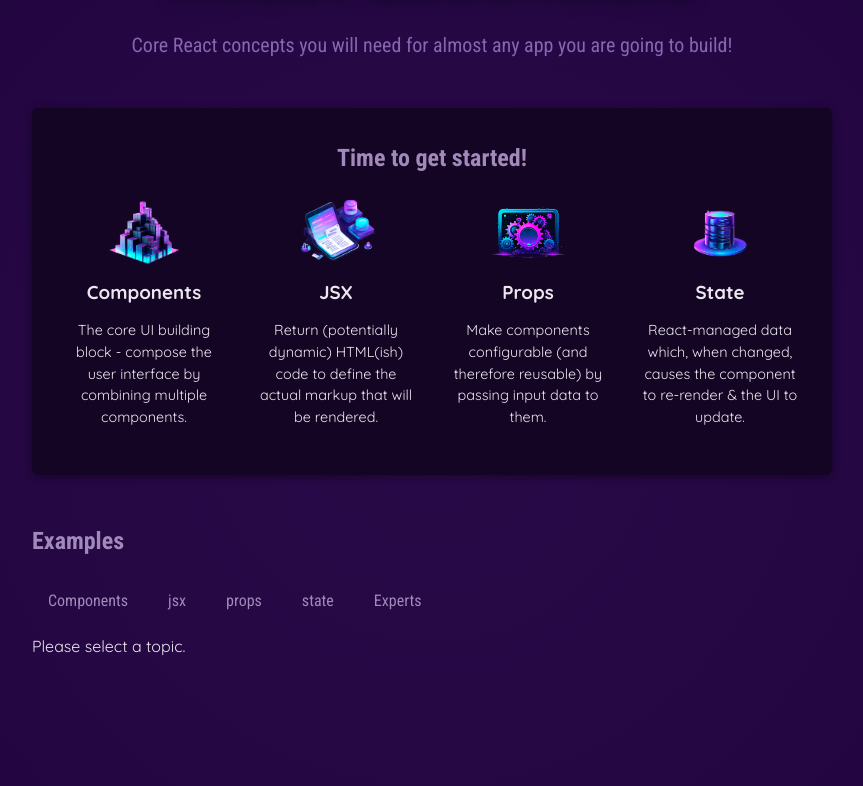
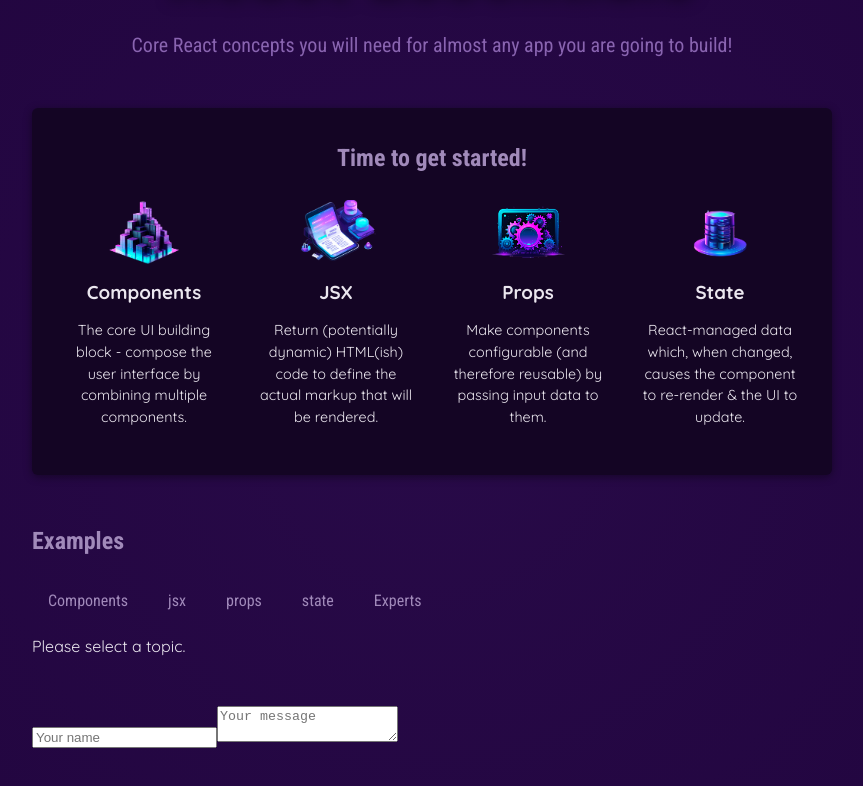
Before and after one commit to kutagorn/StarterProjectReact, a React (Vite) app: page / in a window 1280 px wide. Shown: the part 224-1010 px from the top of the page, without its empty margins (208-1071 px from the left). Built offline with nearby package versions, Linux system fonts and the light colour scheme.

Commit message:
Input area added

```diff
--- a/src/App.jsx
+++ b/src/App.jsx
@@ -1,6 +1,7 @@
 import Header from "./components/Header/Header.jsx";
 import CoreConcepts from "./components/CoreConcepts.jsx";
 import Examples from "./components/Examples.jsx";
+import Input from "./components/Input.jsx";
 
 
 function App() {
@@ -15,6 +16,8 @@ function App() {
       <main>
         <CoreConcepts/>
         <Examples/>
+        <Input type="text" placeholder="Your name"/>
+        <Input richText placeholder="Your message"/>
 
         {/* {showExperts === 'Experts' ?(<section>
           <h1>Available Experts</h1>
--- /dev/null
+++ b/src/components/Input.jsx
@@ -0,0 +1,7 @@
+export default function Input({ richText, ...props } ) {
+       if (richText) {
+      return <textarea {...props} />;
+    }
+
+    return <input {...props}/>;
+  }
```
